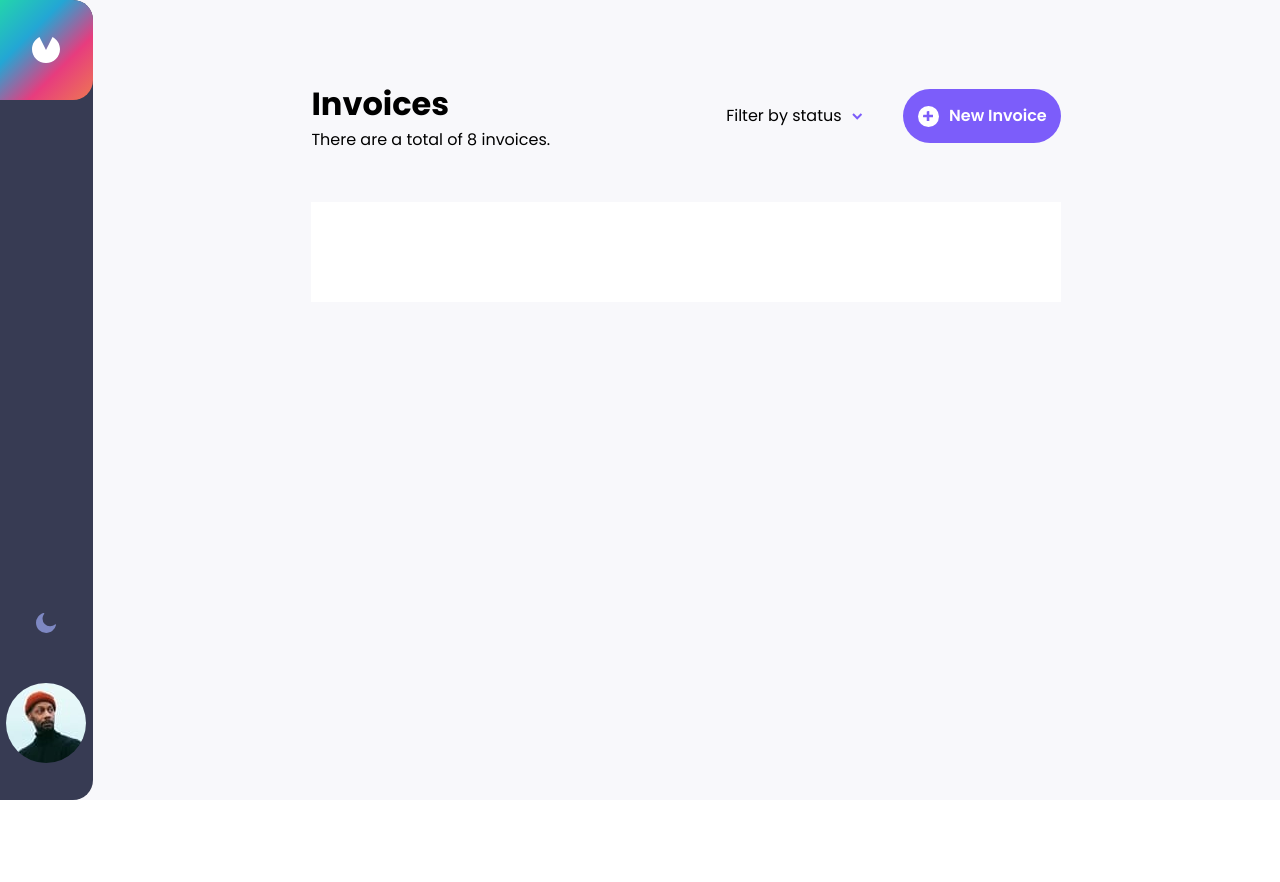
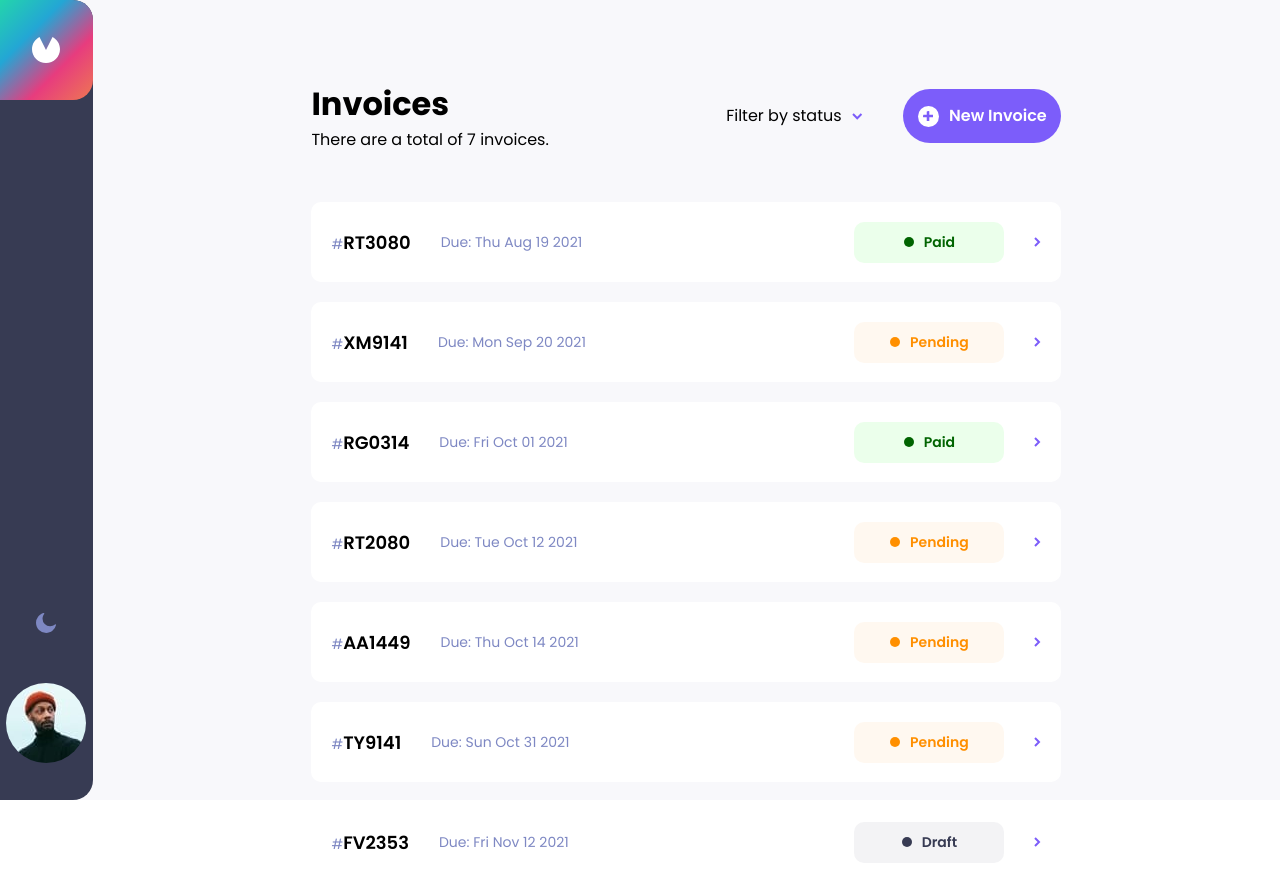
Before and after one commit to joshsutheran/invoice-app, a React (Create React App) app: page / in a window 1280 px wide. Before the commit the page ends 800 px from the top, so only its background shows below. Built offline with nearby package versions, Linux system fonts and the light colour scheme.

Commit message:
continued build

```diff
--- a/src/App.js
+++ b/src/App.js
@@ -4,6 +4,8 @@ import {useState} from 'react'
 
 import Sidebar from './components/sidebar/sidebar';
 import InvoiceList from './components/invoiceList/invoiceList';
+
+import invoices from '../src/data.json'
 
 function App() {
   const [filterActive, setFilterActive] = useState(false)
@@ -15,7 +17,7 @@ function App() {
   return (
     <div className="main__wrapper">
       <Sidebar />
-      <InvoiceList filterActive={filterActive} filter={filterBox} />
+      <InvoiceList invoices={invoices} filterActive={filterActive} filter={filterBox} />
     </div>
   );
 }
--- a/src/components/filterBox/filterBox.css
+++ b/src/components/filterBox/filterBox.css
@@ -1,11 +1,11 @@
 .filterbox {
     position: absolute;
     top: 18%;
-    right: 35%;
+    right: 38%;
     display: flex;
     flex-direction: column;
     background-color: white;
-    padding: 20px 50px 20px 50px;
+    padding: 20px 50px 20px 30px;
     box-shadow: rgb(72 84 159 / 25%) 0px 10px 20px;
     transition: box-shadow 0.1s ease 0s, background 0.1s ease 0s;
     border-radius: 10px;
--- a/src/components/invoiceList/invoiceList.css
+++ b/src/components/invoiceList/invoiceList.css
@@ -77,8 +77,63 @@
 }
 
 .invoice__list {
-    height: 100px;
+    height: 600px;
+}
+
+.invoice {
     background-color: white;
+    height: 80px;
+    display: flex;
+    align-items: center;
+    justify-content: space-between;
+    padding: 0px 20px;
+    margin-bottom: 20px;
+    cursor: pointer;
+    border-radius: 10px;
+}
+
+.invoice:hover,
+.invoice:active {
+    box-shadow: rgba(100, 100, 111, 0.2) 0px 7px 29px 0px;
+    border: solid 0.5px rgb(124, 93, 250);
+}
+
+.invoice__list-left {
+    display: flex;
+    align-items: center;
+}
+
+.invoice__list-left h4 {
+    font-weight: 600;
+    margin-right: 30px;
+    font-size: 18px;
+}
+
+.invoice__list-left p {
+    font-weight: 400;
+    font-size: 14px;
+    color: rgb(126, 136, 195);
+}
+
+.invoice__list-right {
+    display: flex;
+    align-items: center;
+}
+.invoice__list-btn {
+    display: flex;
+    align-items: center;
+    justify-content: center;
+    padding: 10px 25px;
+    margin-right: 30px;
+    border-radius: 10px;
+    background-color: rgb(0,255,0, 0.08);
+    min-width: 150px;
+}
+
+.invoice__list-btn p {
+    color: rgb(51, 214, 159);
+    font-size: 14px;
+    font-weight: 600;
 }
 
 @media screen and (max-width: 900px) {
@@ -87,3 +142,18 @@
         width: 90vw;
     }
 }
+
+.dot {
+    height: 10px;
+    width: 10px;
+    background-color: #bbb;
+    border-radius: 50%;
+    background-color: rgb(51, 214, 159);
+    margin-right: 10px;
+}
+
+.hashtag {
+    color: rgb(126, 136, 195);
+    font-weight: 400;
+    font-size: 14px;
+}
--- a/src/components/invoiceList/invoiceList.jsx
+++ b/src/components/invoiceList/invoiceList.jsx
@@ -10,7 +10,9 @@ const InvoiceList = (props) => {
         <div className="invoice__header">
           <div className="invoice__text">
             <h1 className="invoice__title">Invoices</h1>
-            <p className="invoice__subtitle">There are a total of 8 invoices.</p>
+            <p className="invoice__subtitle">
+              There are a total of {props.invoices.length} invoices.
+            </p>
           </div>
           <div onClick={props.filter} className="invoice__filter">
             <p>Filter by status</p>
@@ -22,7 +24,31 @@ const InvoiceList = (props) => {
           </div>
         </div>
         <FilterBox filter={props.filterActive} />
-        <div className="invoice__list"></div>
+        <div className="invoice__list">
+          {props.invoices.map((invoice, index) => {
+              let date = new Date(invoice.paymentDue).toString().split('').slice(0, 15).join('')
+              let status = invoice.status.charAt(0).toUpperCase() + invoice.status.slice(1)
+              return (
+                <div key={index} className="invoice">
+                <div className="invoice__list-left">
+                  <h4>
+                    <span className="hashtag">#</span>{invoice.id}
+                  </h4>
+                  <p>Due: {(date)}</p>
+                </div>
+                <div className="invoice__list-right">
+                  <div style={{'backgroundColor': invoice.status === 'paid' ? "rgb(0,255,0, 0.08)" : invoice.status === 'pending' ? 'rgba(255, 143, 0, 0.06)' : 'rgba(55, 59, 83, 0.06)'}} className="invoice__list-btn">
+                    <div style={{'backgroundColor': invoice.status === 'paid' ? "rgb(0,100,0)" : invoice.status === 'pending' ? 'rgba(255, 143, 0)' : 'rgba(55, 59, 83)'}} className="dot"></div>
+                    <p style={{'color': invoice.status === 'paid' ? "rgb(0,100,0)" : invoice.status === 'pending' ? 'rgba(255, 143, 0)' : 'rgba(55, 59, 83)'}}>{status}</p>
+                  </div>
+                  <div className="invoice__list-arrow">
+                    <img src={images.rightArrow} alt="Right Arrow" />
+                  </div>
+                </div>
+              </div>
+              )
+          })}
+        </div>
       </div>
     </div>
   );
--- a/src/constants/images/images.js
+++ b/src/constants/images/images.js
@@ -3,11 +3,13 @@ import moonIcon from '../../assets/icon-moon.svg'
 import avatar from '../../assets/image-avatar.jpg'
 import add from '../../assets/icon-plus.svg'
 import downArrow from '../../assets/icon-arrow-down.svg'
+import rightArrow from '../../assets/icon-arrow-right.svg'
 
 export default {
     logo,
     moonIcon,
     avatar,
     add,
-    downArrow
+    downArrow,
+    rightArrow
 }
```
Also changed, not shown: src/data.json (renamed from data.json).
